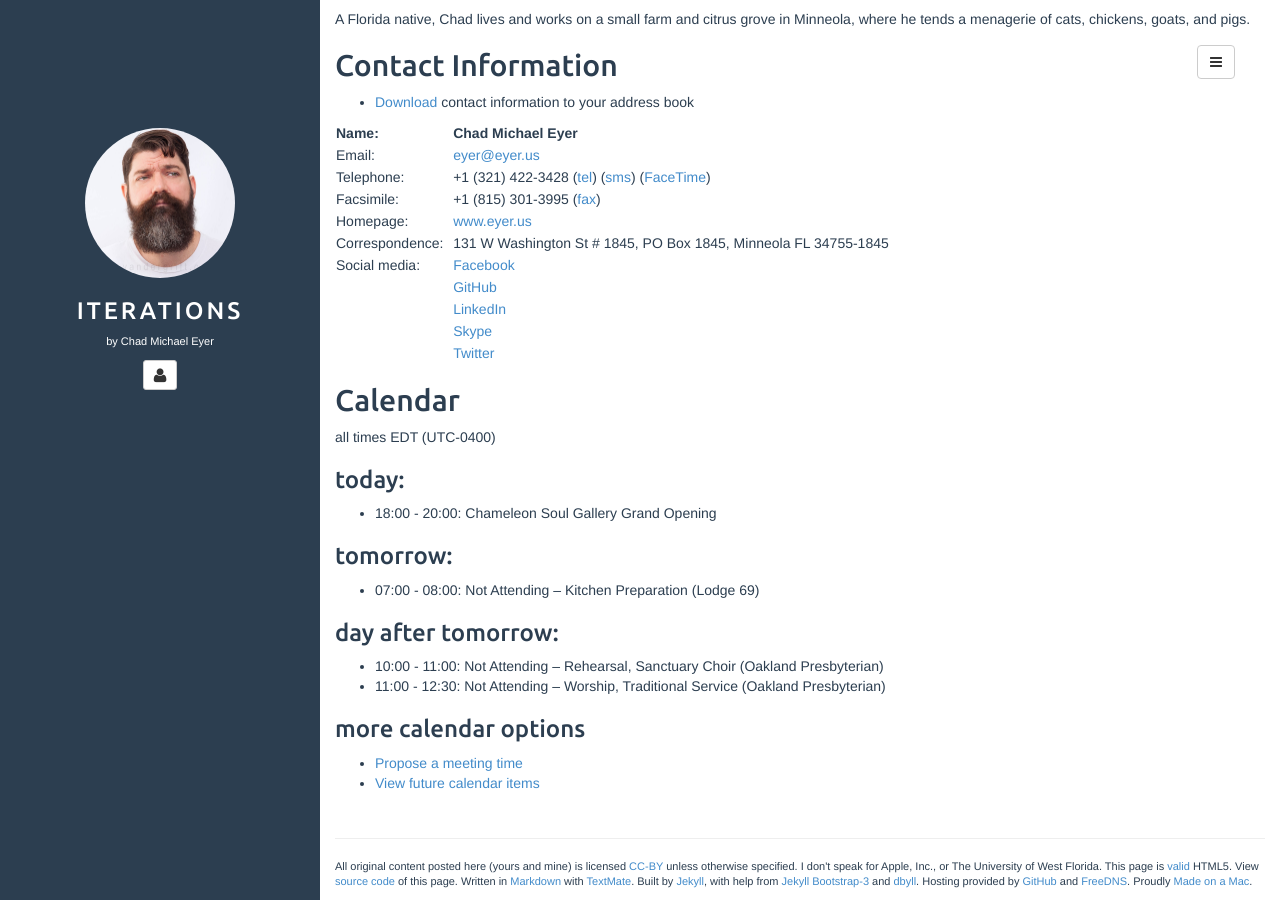
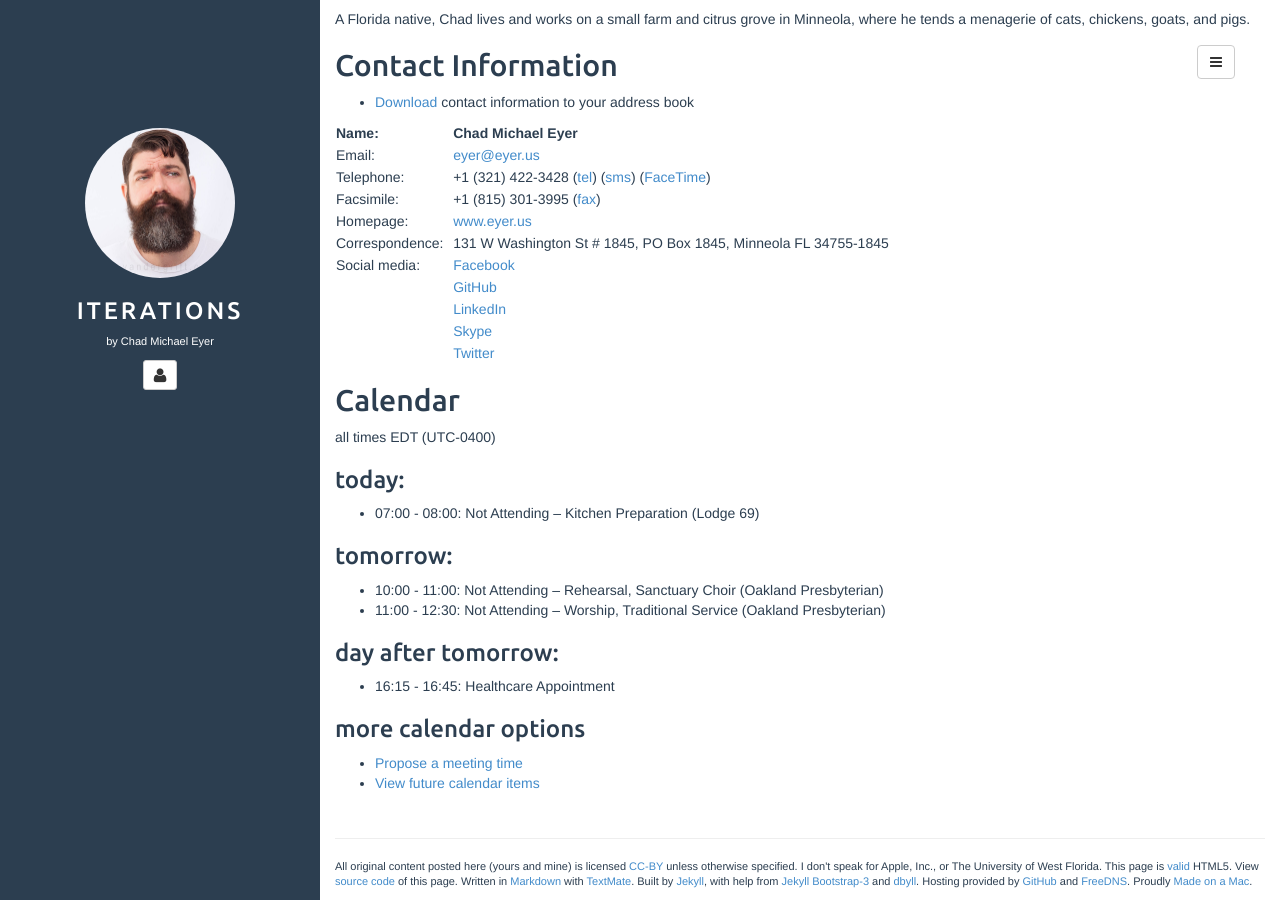
Before and after one commit to chadmichaeleyer/chadmichaeleyer.github.io, a Jekyll site: the page built from about.md, in a window 1280 px wide and 900 px high, scrolled down 1050 px. Built offline with Jekyll 4.4.1, drawn with Linux system fonts in a browser that asks for light colours.

Commit message:
calendar update

```diff
--- a/calendar.markdown
+++ b/calendar.markdown
@@ -2,13 +2,13 @@ all times EDT (UTC-0400)
 
 ### today:
 
-* 18:00 - 20:00: Chameleon Soul Gallery Grand Opening
+* 07:00 - 08:00: Not Attending – Kitchen Preparation (Lodge 69)
 
 ### tomorrow:
 
-* 07:00 - 08:00: Not Attending – Kitchen Preparation (Lodge 69)
+* 10:00 - 11:00: Not Attending – Rehearsal, Sanctuary Choir (Oakland Presbyterian)
+* 11:00 - 12:30: Not Attending – Worship, Traditional Service (Oakland Presbyterian)
 
 ### day after tomorrow:
 
-* 10:00 - 11:00: Not Attending – Rehearsal, Sanctuary Choir (Oakland Presbyterian)
-* 11:00 - 12:30: Not Attending – Worship, Traditional Service (Oakland Presbyterian)
+* 16:15 - 16:45: Healthcare Appointment
```
Also changed, not shown: calendar-year.markdown (+6 -4 lines).
